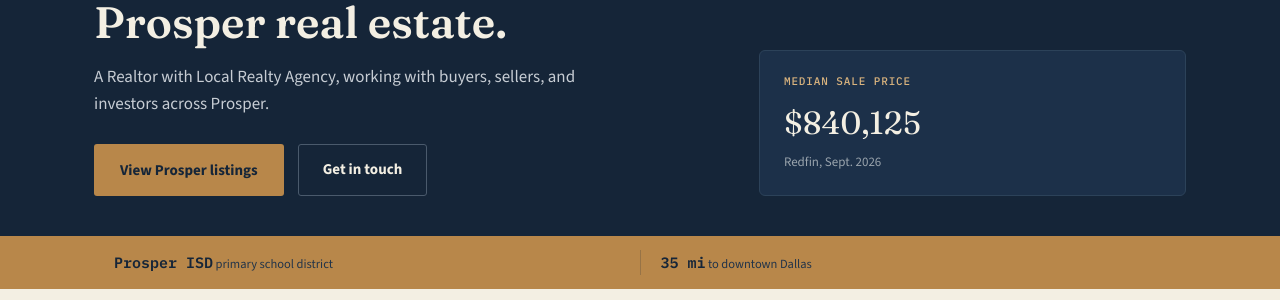
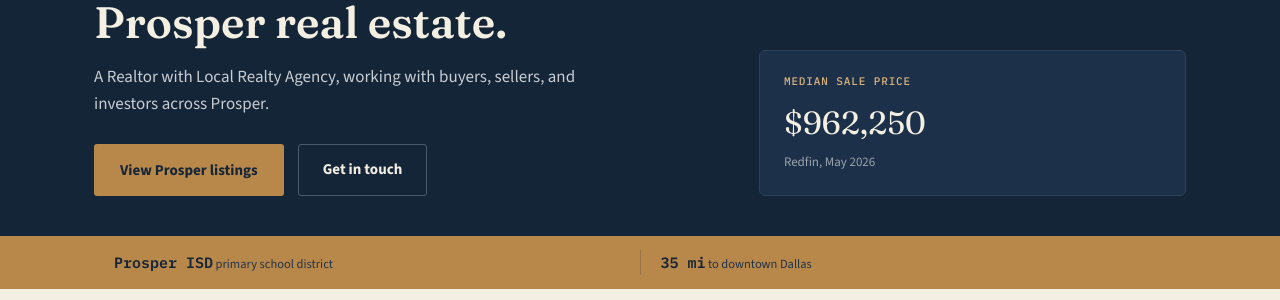
Before and after one commit to nathanielmorales7/deedanddoor, a Jekyll site: the page prosper.html, which Jekyll copies as it is, in a window 1280 px wide and 900 px high. Shown: the part 198-498 px from the top of the window. Built offline with Jekyll 4.4.1, drawn with Linux system fonts in a browser that asks for light colours.

Commit message:
Correct median sale price to match real Redfin data (fixes region_type filter bug)

```diff
--- a/prosper.html
+++ b/prosper.html
@@ -208,8 +208,9 @@
     <div class="hero-fact">
       <div class="label">Median sale price</div>
       <!-- AUTO:PRICE:START -->
-      <div class="val">$840,125</div>
-      <div class="sub">Redfin, Sept. 2026</div>
+      <div class="val">$962,250</div>
+      <div class="sub">Redfin, May 2026</div>
+
       <!-- AUTO:PRICE:END -->
     </div>
   </div>
```
